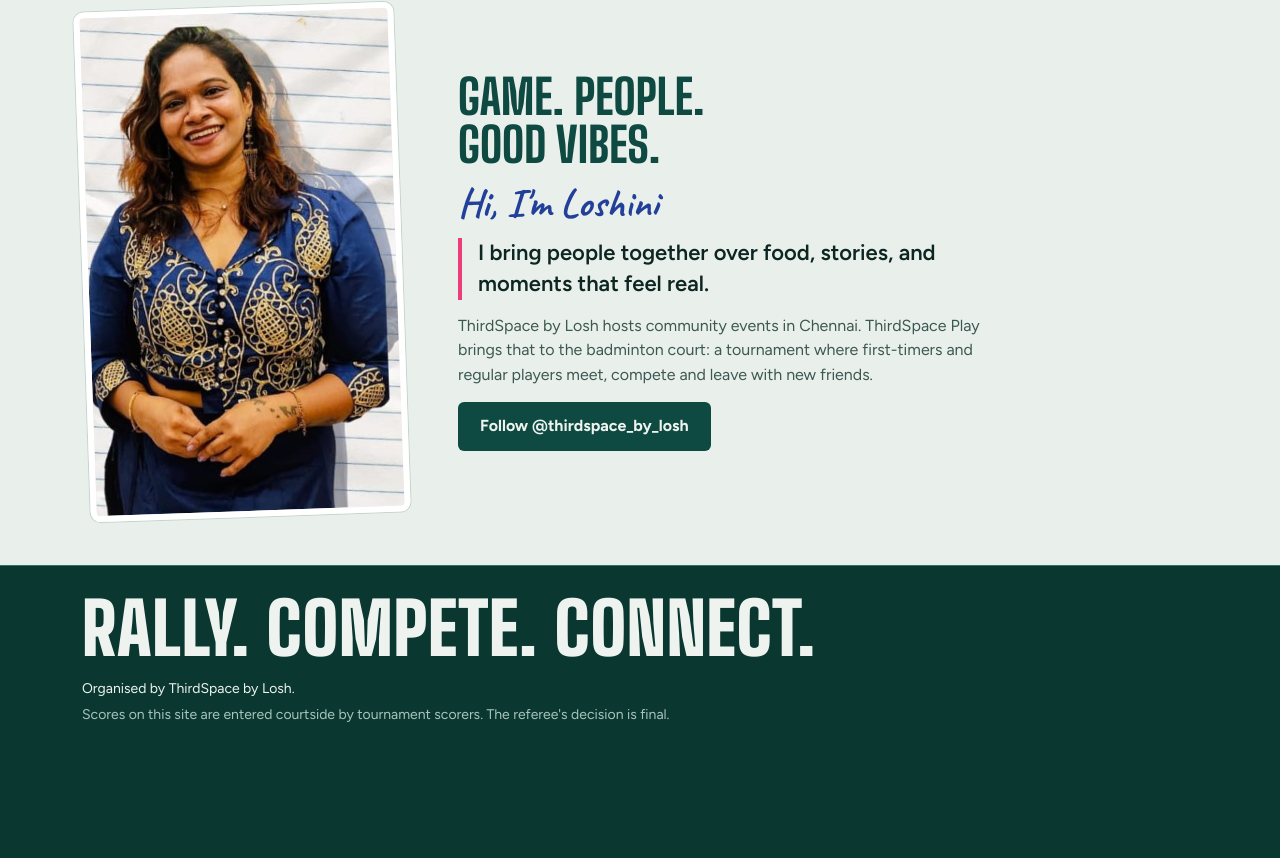
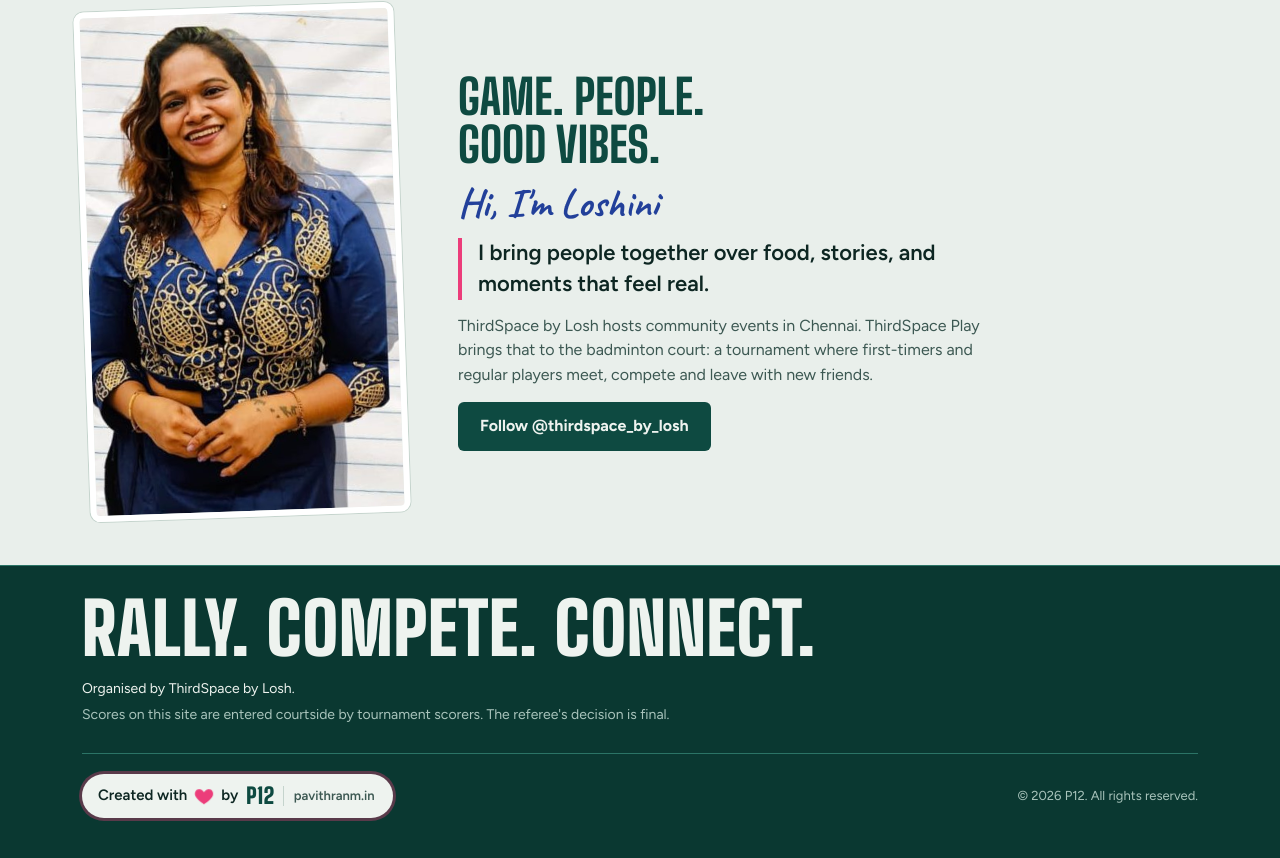
Before and after one commit to Pavithran-P12/Tournament-, a website with bundled scripts: page index.html in a window 1280 px wide. Shown: the part 4189-5047 px from the top of the page. Before the commit the page ends 4954 px from the top, so only its background shows below. Built offline with nearby package versions, Linux system fonts and the light colour scheme.

Commit message:
Tagline
Me

```diff
--- a/assets/css/styles.css
+++ b/assets/css/styles.css
@@ -447,3 +447,20 @@
 @media (min-width: 820px) { .org-grid { grid-template-columns: 320px 1fr; gap: 56px; } }
 
 .sign-off { font: 900 clamp(34px, 8vw, 72px)/.95 var(--display); text-transform: uppercase; color: var(--line); margin-bottom: 12px; letter-spacing: .01em; }
+
+/* ---------- site credit ---------- */
+.credit-row { display: flex; flex-wrap: wrap; align-items: center; justify-content: space-between; gap: 14px 24px; margin-top: 24px; padding-top: 20px; border-top: 1px solid var(--edge); }
+.made-by {
+  display: inline-flex; align-items: center; gap: 8px; flex-wrap: wrap;
+  padding: 10px 18px 10px 16px; border-radius: 99px; text-decoration: none;
+  background: var(--line); color: var(--ink); font-weight: 600; font-size: 15px;
+  box-shadow: 0 0 0 3px rgba(236, 61, 122, .35);
+  transition: box-shadow .2s, transform .2s;
+}
+.made-by:hover { box-shadow: 0 0 0 5px rgba(236, 61, 122, .55); transform: translateY(-1px); }
+.made-heart { width: 18px; height: 18px; fill: var(--live); animation: beat 1.6s ease-in-out infinite; }
+.made-name { font: 900 22px/1 var(--display); letter-spacing: .02em; color: var(--court); }
+.made-site { font-size: 13px; color: var(--ink-2); padding-left: 10px; border-left: 1px solid var(--rule); }
+.copyright { font-size: 13px; color: var(--muted); }
+@keyframes beat { 0%, 100% { transform: scale(1); } 15% { transform: scale(1.22); } 30% { transform: scale(1); } 45% { transform: scale(1.14); } }
+@media (prefers-reduced-motion: reduce) { .made-heart { animation: none; } }
--- a/index.html
+++ b/index.html
@@ -159,6 +159,15 @@
       <p class="sign-off">Rally. Compete. Connect.</p>
       <p>Organised by ThirdSpace by Losh.</p>
       <p class="muted">Scores on this site are entered courtside by tournament scorers. The referee's decision is final.</p>
+      <div class="credit-row">
+        <a class="made-by" href="https://pavithranm.in" target="_blank" rel="noopener">
+          <span>Created with</span>
+          <svg class="made-heart" viewBox="0 0 24 24" role="img" aria-label="love"><path d="M12 21s-7.5-4.6-9.6-9.2C.9 8.4 3 4.5 6.7 4.5c2.1 0 3.6 1.2 5.3 3.1 1.7-1.9 3.2-3.1 5.3-3.1 3.7 0 5.8 3.9 4.3 7.3C19.5 16.4 12 21 12 21z"/></svg>
+          <span>by</span> <strong class="made-name">P12</strong>
+          <span class="made-site">pavithranm.in</span>
+        </a>
+        <p class="copyright">© 2026 P12. All rights reserved.</p>
+      </div>
     </div>
   </footer>
 
```
Also changed, not shown: match.html (+9 -0 lines), matches.html (+9 -0 lines).
